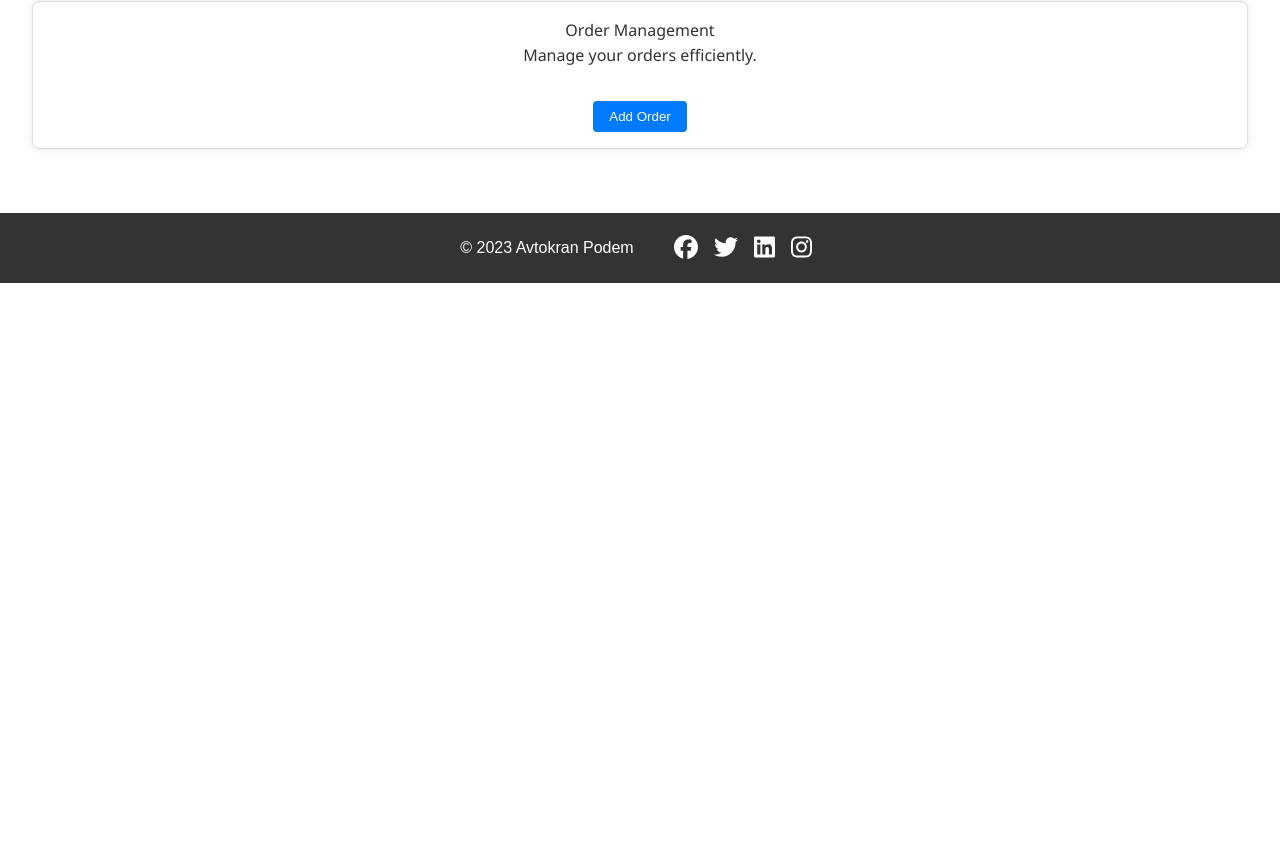
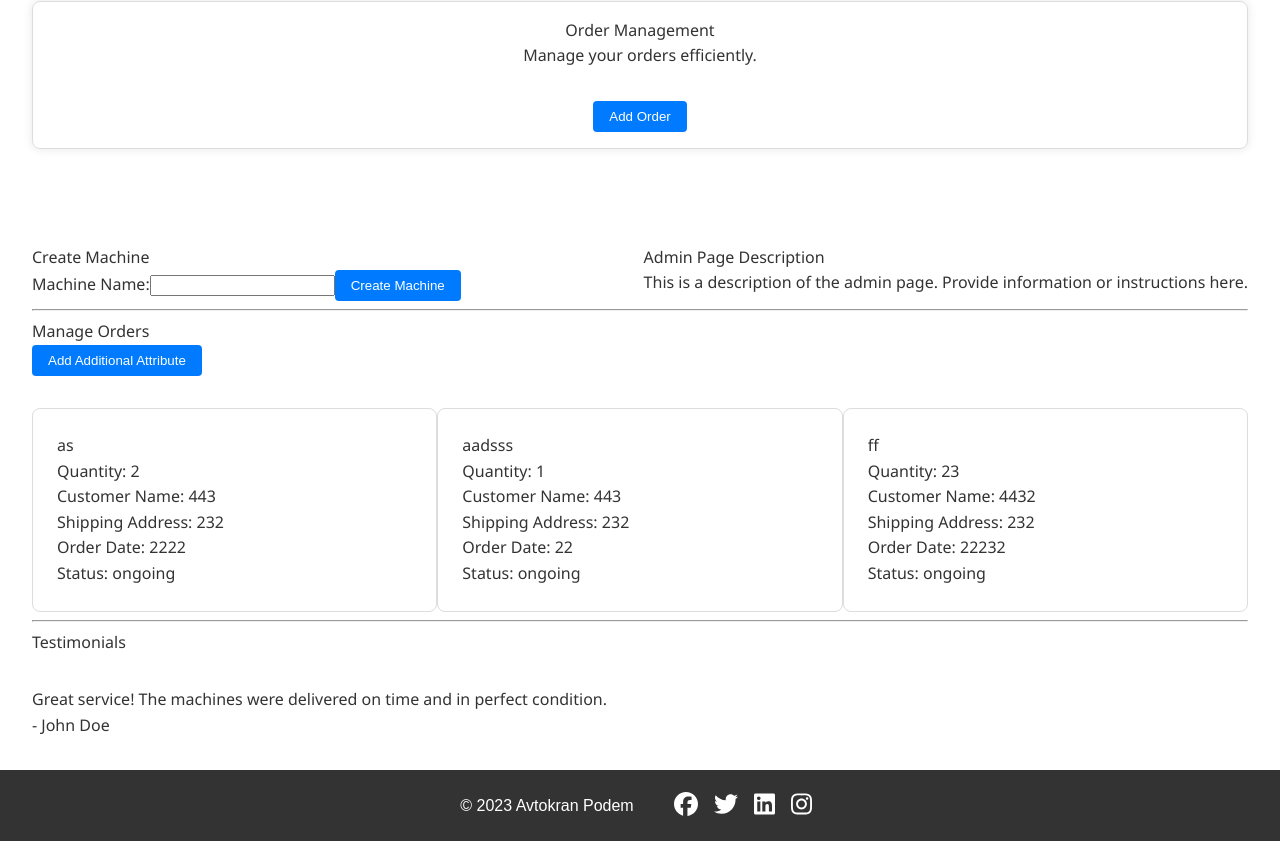
Before and after one commit to eLiminatedd/transportCompanySite, a React (Vite) app in the folder client/: page / in a window 1280 px wide. Shown: the part 5011-5852 px from the top of the page. Before the commit the page ends 5294 px from the top, so only its background shows below. Built offline with nearby package versions, Linux system fonts and the light colour scheme.

Commit message:
adding admin page (#5)
* clean up react project

* adding first components

* Adding more components

* add order page

* adding admin page

```diff
--- a/client/src/App.jsx
+++ b/client/src/App.jsx
@@ -13,6 +13,9 @@ import Register from './components/register/Register';
 
 import OrderPage from './components/order/OrderPage';
 
+import AdminPage from './components/adminPage/AdminPage';
+
+
 
 
 
@@ -27,6 +30,7 @@ function App() {
     <Login />
     <Register />
     <OrderPage />
+    <AdminPage />
     <Footer />
     </>
   );
--- /dev/null
+++ b/client/src/components/adminPage/AdminPage.jsx
@@ -0,0 +1,156 @@
+import { useState } from 'react';
+
+
+import Modal from 'react-modal';
+import OrderCard from '../order/OrderCard';
+import styles from './AdminPage.module.css';
+
+
+Modal.setAppElement('#root');
+
+const AdminPage = () => {
+  const [isModalOpen, setModalOpen] = useState(false);
+  const [additionalAttribute, setAdditionalAttribute] = useState('');
+  const [machineFormData, setMachineFormData] = useState({
+    // Machine creation form data
+    machineName: '',
+    // Add more fields as needed
+  });
+  const [orders, setOrders] = useState([
+    // Sample orders, similar to the OrderPage
+   { productName: 'as',
+    quantity: '2',
+    customerName: '443',
+    shippingAddress: '232',
+    orderDate: '2222',
+    status: 'ongoing', },
+    { productName: 'aadsss',
+    quantity: '1',
+    customerName: '443',
+    shippingAddress: '232',
+    orderDate: '22',
+    status: 'ongoing', },
+    { productName: 'ff',
+    quantity: '23',
+    customerName: '4432',
+    shippingAddress: '232',
+    orderDate: '22232',
+    status: 'ongoing', }
+
+  ]);
+
+  const openModal = () => setModalOpen(true);
+  const closeModal = () => setModalOpen(false);
+
+  const handleMachineFormChange = (e) => {
+    const { name, value } = e.target;
+    setMachineFormData((prevData) => ({ ...prevData, [name]: value }));
+  };
+
+  const handleAdditionalAttributeChange = (e) => {
+    setAdditionalAttribute(e.target.value);
+  };
+
+  const handleAddAttribute = () => {
+    // Handle adding the additional attribute to the orders
+    // You might want to add validation before modifying the orders state
+    setOrders((prevOrders) =>
+      prevOrders.map((order) => ({
+        ...order,
+        additionalAttribute: additionalAttribute,
+      }))
+    );
+    closeModal();
+  };
+
+  const handleStatusChange = (orderId, newStatus) => {
+    // Handle changing the status of the order
+    // You might want to add validation before modifying the orders state
+    setOrders((prevOrders) =>
+      prevOrders.map((order) =>
+        order.id === orderId ? { ...order, status: newStatus } : order
+      )
+    );
+  };
+
+  return (
+    <div className={styles.adminPage}>
+      <div className={styles.pageContainer}>
+        {/* Machine Creation Form Container */}
+        <div className={styles.machineFormContainer}>
+          <h2>Create Machine</h2>
+          <form>
+            <label>
+              Machine Name:
+              <input
+                type="text"
+                name="machineName"
+                value={machineFormData.machineName}
+                onChange={handleMachineFormChange}
+                required
+              />
+            </label>
+            {/* Add more fields as needed */}
+            <button type="submit">Create Machine</button>
+          </form>
+        </div>
+
+        {/* Description Container */}
+        <div>
+          <h2>Admin Page Description</h2>
+          <p>
+            This is a description of the admin page. Provide information or
+            instructions here.
+          </p>
+        </div>
+      </div>
+
+      {/* Orders Container */}
+      <hr />
+        <h2>Manage Orders</h2>
+          <button onClick={openModal}>Add Additional Attribute</button>
+      <div className={styles.ordersContainer}>
+        {orders.map((order, index) => (
+          <OrderCard
+            key={index}
+            order={order}
+            onStatusChange={(newStatus) => handleStatusChange(order.id, newStatus)}
+          />
+        ))}
+
+        <Modal
+          isOpen={isModalOpen}
+          onRequestClose={closeModal}
+          className={styles.modal}
+          overlayClassName={styles.overlay}
+        >
+          <h2>Add Additional Attribute</h2>
+          <label>
+            Attribute:
+            <input
+              type="text"
+              value={additionalAttribute}
+              onChange={handleAdditionalAttributeChange}
+            />
+          </label>
+          <button onClick={handleAddAttribute}>Add Attribute</button>
+          <button onClick={closeModal}>Close</button>
+        </Modal>
+      </div>
+
+<hr />
+      {/* Testimonials Container */}
+        <h2>Testimonials</h2>
+      <div className={styles.testimonialsContainer}>
+        {/* Testimonial cards go here */}
+        <div className={styles.testimonialCard}>
+          <p>Great service! The machines were delivered on time and in perfect
+            condition.</p>
+          <p>- John Doe</p>
+        </div>
+      </div>
+    </div>
+  );
+};
+
+export default AdminPage;
--- /dev/null
+++ b/client/src/components/adminPage/AdminPage.module.css
@@ -0,0 +1,41 @@
+.adminPage {
+    padding: 2rem;
+    font-family: 'Segoe UI', Tahoma, Geneva, Verdana, sans-serif;
+}
+
+.pageContainer {
+    display: flex;
+    flex-direction: row;
+    /* Change to column layout on smaller screens */
+    gap: 2rem;
+}
+
+.machineFormContainer {
+    flex: 1;
+}
+
+.ordersContainer,
+.testimonialsContainer {
+    display: flex;
+    flex-direction: row;
+    margin-top: 2rem;
+}
+
+/* Add more styles as needed */
+
+/* Mobile responsiveness */
+@media (max-width: 768px) {
+    .pageContainer {
+        gap: 1rem;
+    }
+
+    .machineFormContainer {
+        order: 2;
+        /* Change order to display form below description on smaller screens */
+    }
+
+    .ordersContainer,
+    .testimonialsContainer {
+        margin-top: 1rem;
+    }
+}
```
